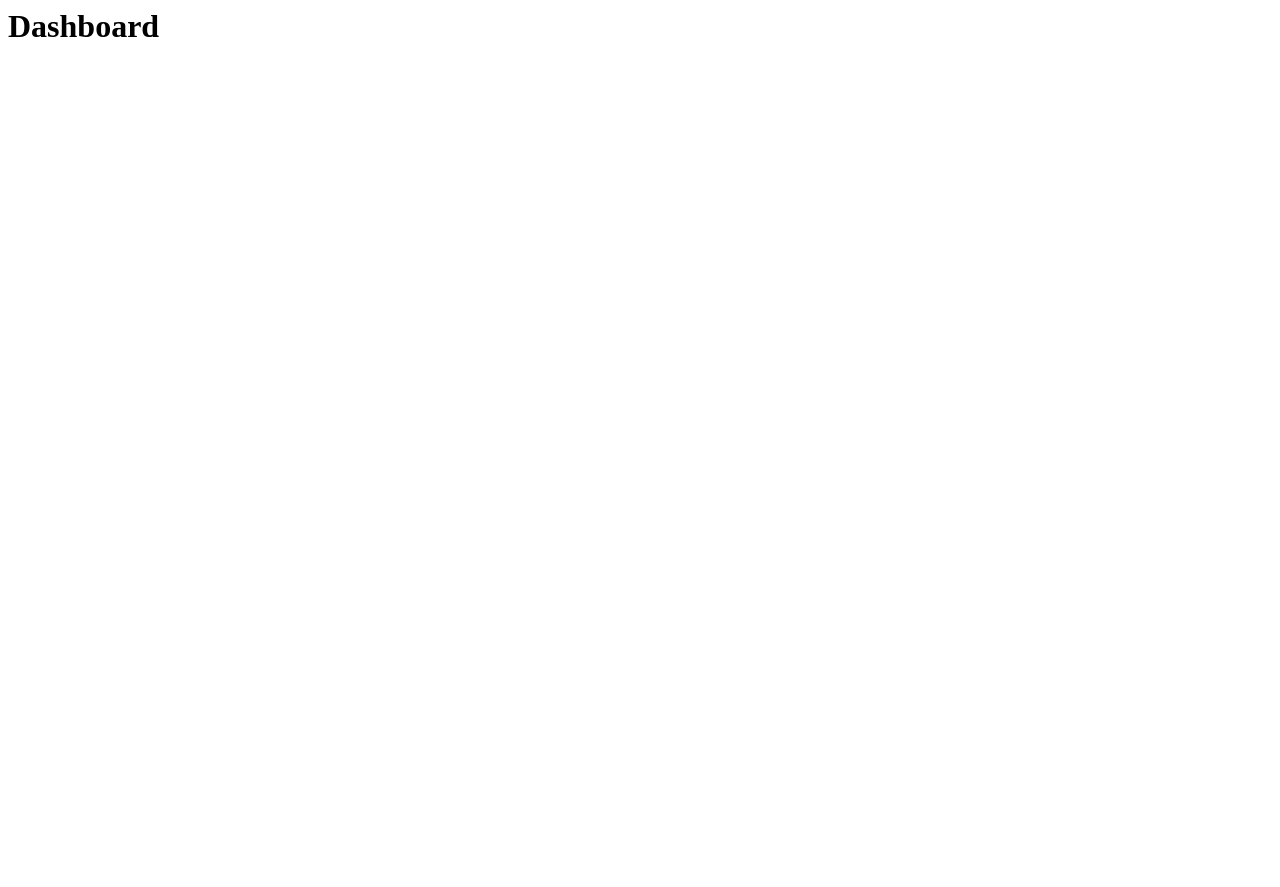
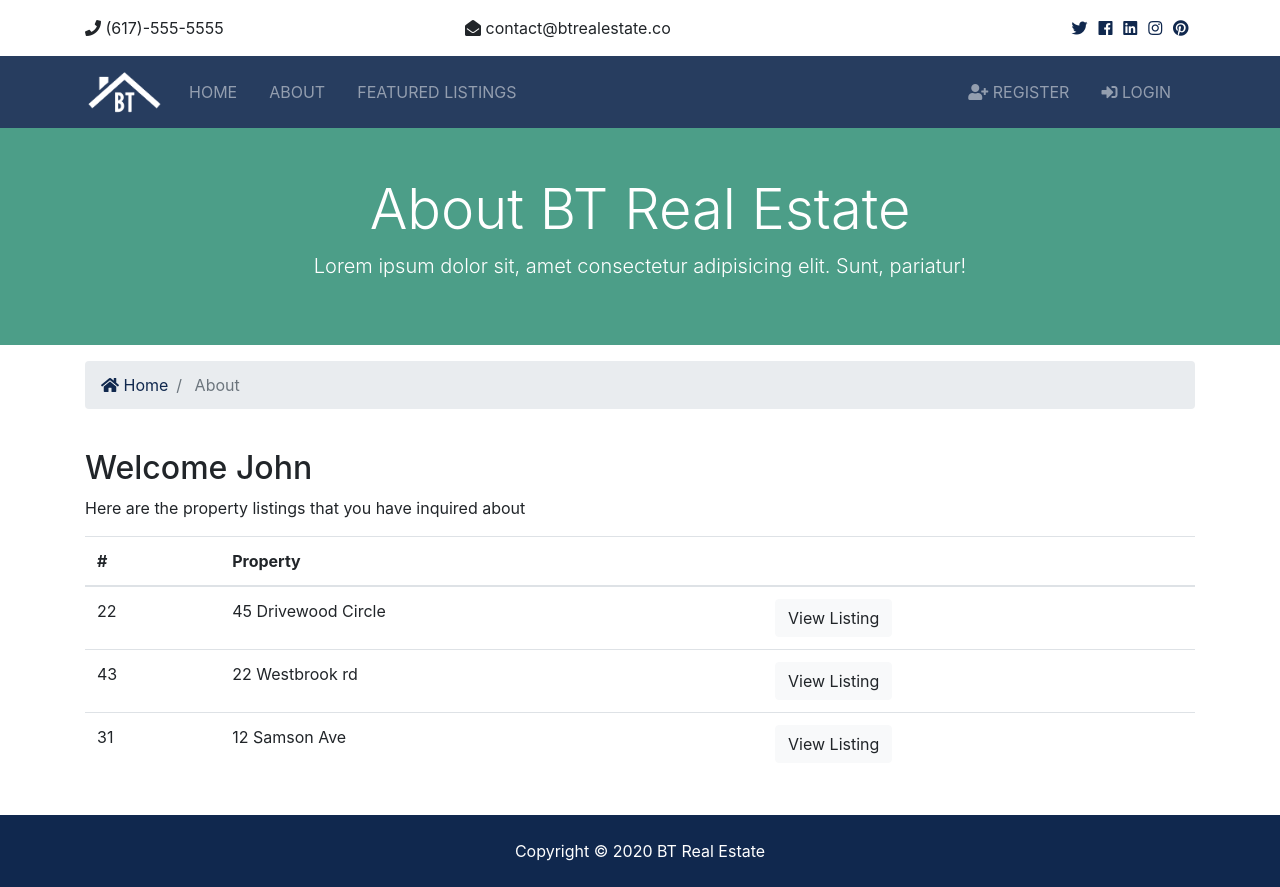
Before and after one commit to hussainsajib/Realtor_App, a Django app: page /accounts/dashboard in a window 1280 px wide. Before the commit the page is almost empty. Before the commit the page ends 37 px from the top, so only its background shows below. Run offline with Django 3.2, Linux system fonts and the light colour scheme; some libraries are stand-ins or nearby versions.

Commit message:
modified navbar to reflect logged in/out

```diff
--- a/accounts/views.py
+++ b/accounts/views.py
@@ -58,7 +58,11 @@ def login(request):
         return render(request, 'accounts/login.html')
 
 def logout(request):
-    return redirect('index')
+    if request.method == 'POST':
+        auth.logout(request)
+        messages.success(request, 'You are now logged out')
+        return redirect('index')
+
 
 def dashboard(request):
     return render(request, 'accounts/dashboard.html')
--- a/templates/accounts/dashboard.html
+++ b/templates/accounts/dashboard.html
@@ -1 +1,78 @@
-<h1>Dashboard</h1>
+{% extends 'base.html' %}
+
+
+{% block content %}
+  <section id="showcase-inner" class="py-5 text-white">
+    <div class="container">
+      <div class="row text-center">
+        <div class="col-md-12">
+          <h1 class="display-4">About BT Real Estate</h1>
+          <p class="lead">Lorem ipsum dolor sit, amet consectetur adipisicing elit. Sunt, pariatur!</p>
+        </div>
+      </div>
+    </div>
+  </section>
+
+    <!--Alerts-->
+    {% include 'partials/_alerts.html' %}
+
+  <!-- Breadcrumb -->
+  <section id="bc" class="mt-3">
+    <div class="container">
+      <nav aria-label="breadcrumb">
+        <ol class="breadcrumb">
+          <li class="breadcrumb-item">
+            <a href="{% url 'index' %}">
+              <i class="fas fa-home"></i> Home</a>
+          </li>
+          <li class="breadcrumb-item active"> About</li>
+        </ol>
+      </nav>
+    </div>
+  </section>
+
+  <section id="dashboard" class="py-4">
+    <div class="container">
+      <div class="row">
+        <div class="col-md-12">
+          <h2>Welcome John</h2>
+          <p>Here are the property listings that you have inquired about</p>
+          <table class="table">
+            <thead>
+              <tr>
+                <th scope="col">#</th>
+                <th scope="col">Property</th>
+                <th></th>
+              </tr>
+            </thead>
+            <tbody>
+              <tr>
+                <td>22</td>
+                <td>45 Drivewood Circle</td>
+                <td>
+                  <a class="btn btn-light" href="#">View Listing</a>
+                </td>
+              </tr>
+              <tr>
+                <td>43</td>
+                <td>22 Westbrook rd</td>
+                <td>
+                  <a class="btn btn-light" href="#">View Listing</a>
+                </td>
+              </tr>
+              <tr>
+                <td>31</td>
+                <td>12 Samson Ave</td>
+                <td>
+                  <a class="btn btn-light" href="#">View Listing</a>
+                </td>
+              </tr>
+            </tbody>
+          </table>
+        </div>
+      </div>
+    </div>
+  </section>
+
+
+{% endblock content %}
--- a/templates/pages/index.html
+++ b/templates/pages/index.html
@@ -1,10 +1,11 @@
 {% extends 'base.html' %}
 
 {% load humanize %}
+{% load static %}
 
 {% block content %}
 <!-- Showcase -->
-<section id="showcase">
+<section id="showcase" style="background-image: url({% static 'img/showcase.jpg' %})">
 <div class="container text-center">
     <div class="home-search p-5">
     <div class="overlay p-5">
--- a/templates/partials/_navbar.html
+++ b/templates/partials/_navbar.html
@@ -41,6 +41,27 @@
         </ul>
 
         <ul class="navbar-nav ml-auto">
+        {% if user.is_authenticated %}
+            <li
+            {% if 'dashboard' in request.path %}
+                class="nav-item active mr-3"
+            {% else %}
+                class="nav-item mr-3"
+            {% endif %}
+            >
+                <a class="nav-link" href="{% url 'dashboard' %}">
+                Welcome {{ user.username }} (Dashboard)</a>
+            </li>
+            <li class="nav-item mr-3">
+                <a href="javascript:{document.getElementById('logout').submit()}" class="nav-link">
+                    <i class="fas fa-sign-out-alt"></i>Logout
+                </a>
+                <form action="{% url 'logout' %}" method="POST" id="logout">
+                    {% csrf_token %}
+                    <input type="hidden">
+                </form>
+            </li>
+        {% else %}
             <li
             {% if 'register' in request.path %}
                 class="nav-item active mr-3"
@@ -63,6 +84,7 @@
 
                 Login</a>
             </li>
+        {% endif %}
         </ul>
     </div>
     </div>
```
Lines whose indentation alone changed are shown as unchanged.
